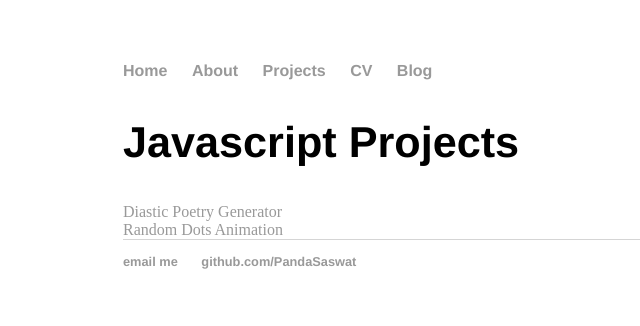
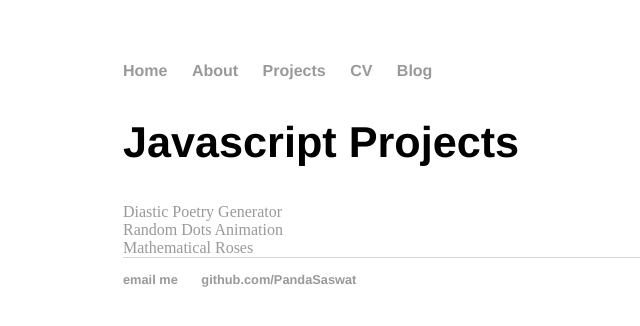
Before and after one commit to saswat/saswat.github.io, a Jekyll site: the page built from projects/index.html, in a window 1280 px wide. Shown: the top 326 px of the page, without its empty margins (69-709 px from the left). Built offline with Jekyll 4.4.1, drawn with Linux system fonts in a browser that asks for light colours.

Commit message:
Update index.html

```diff
--- a/projects/index.html
+++ b/projects/index.html
@@ -7,5 +7,7 @@ title: Projects and Exercises
 	<div class="content">
   <a href="/JacksonMacLowDiastic/04diasticmachine/index.html">Diastic Poetry Generator</a></br>
   <a href="/randomdots/09rand/index.html">Random Dots Animation</a></br>
+  <a href="/roses">Mathematical Roses</a></br>
+
 
 	</div>
```
